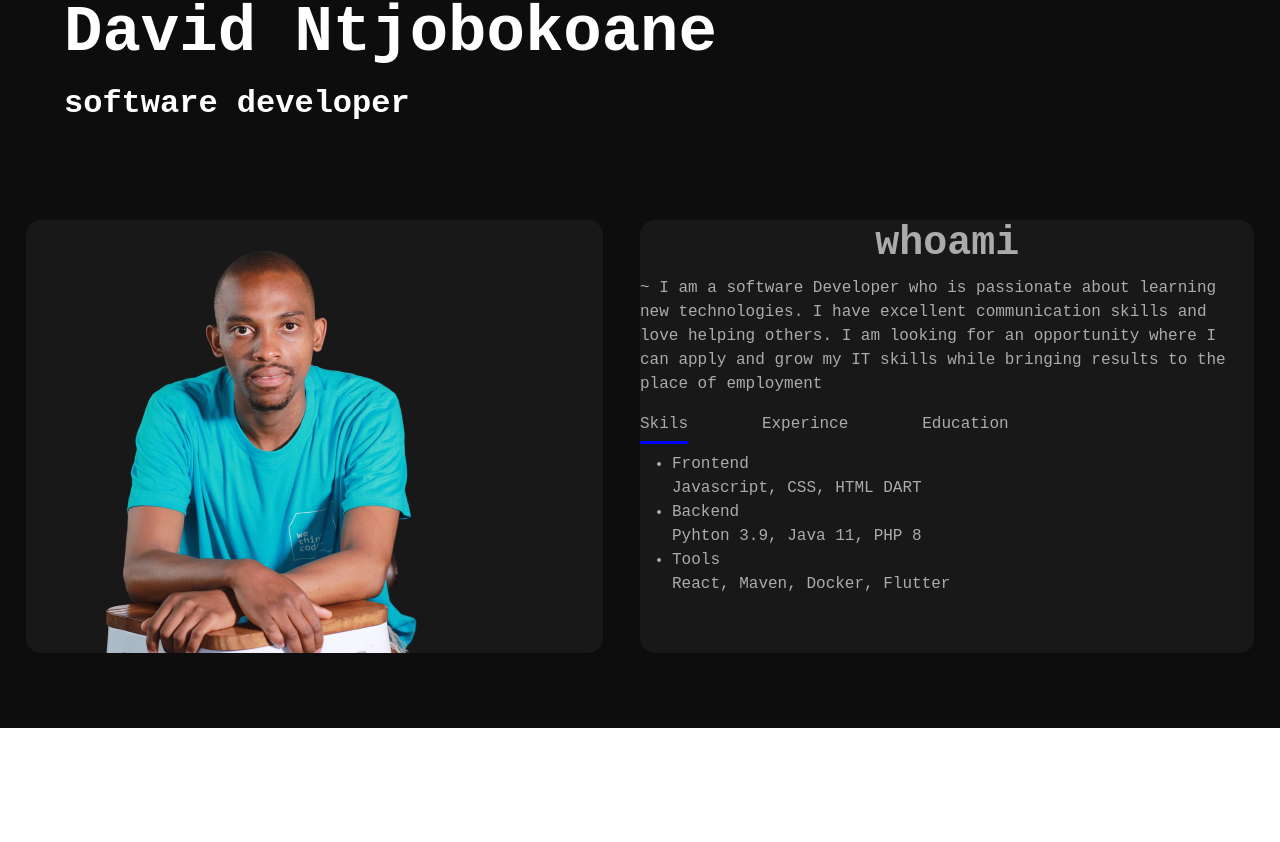
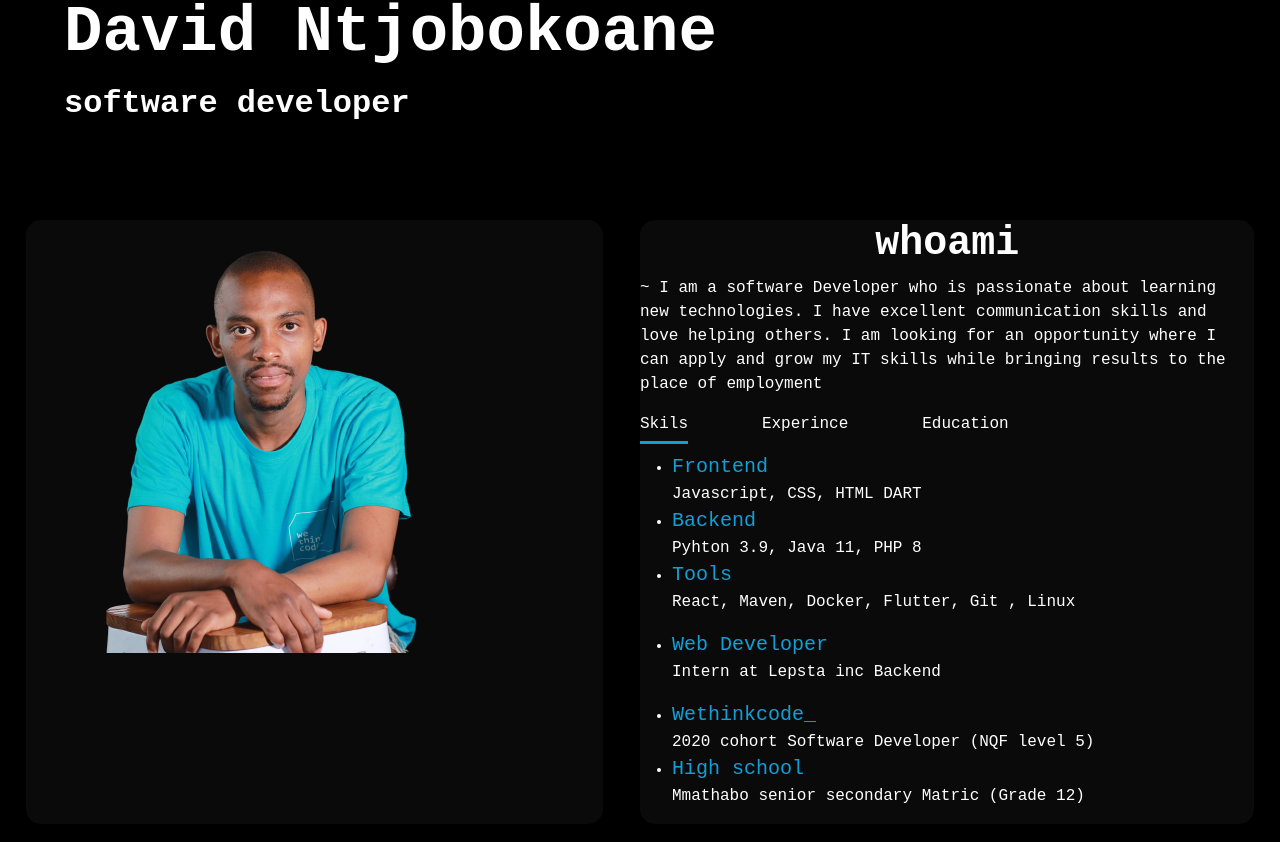
Before and after one commit to SEOKAMELA/Portfolio, a React (Create React App) app: page / in a window 1280 px wide. Shown: the part 374-1216 px from the top of the page. Before the commit the page ends 1102 px from the top, so only its background shows below. Built offline with nearby package versions, Linux system fonts and the light colour scheme; a web font is replaced by a local one.

Commit message:
screen two javascript functions

```diff
--- a/src/App.css
+++ b/src/App.css
@@ -46,7 +46,7 @@
 }
 
 .App-body {
-  background: rgb(14, 13, 13);
+  background: rgb(0, 0, 0);
   color: white;
   /* min-height: 100vh; */
 
--- a/src/views/screen_two/Screen_two.css
+++ b/src/views/screen_two/Screen_two.css
@@ -1,10 +1,8 @@
 #about-me {
     padding: 50px 0;
-    color: #ababab;
+    color: #ffffff;
 
 }
-
-
 
 .about-row {
     margin: 2%;
@@ -14,13 +12,14 @@
 }
 
 .pic-col {
-    background-color: rgb(24, 24, 24);
-    flex-basis: 30%;
+    background-color: rgb(10, 10, 10);
+    flex-basis: 40%;
 }
 
-.pic-col, .img {
+.pic-col, img {
+
     width: auto;
-    height: auto;
+    height: auto ;
     border-radius: 15px;
 
 }
@@ -28,14 +27,14 @@
 .about-col {
     flex-basis: 50%;
     border-radius: 15px;
-    background-color: rgb(24, 24, 24);
+    background-color: rgb(10, 10, 10);
 
 }
 
 .sub-titlle {
     text-align: center;
     font-weight: 800;
-    color: #ababab;
+    color: #ffffff;
 }
 
 .tab {
@@ -57,7 +56,7 @@
     content: "";
     width: 0;
     height: 3px;
-    background: blue;
+    background: rgb(18, 159, 214);
     position:absolute;
     right: 0;
     bottom: -8px;
@@ -67,3 +66,24 @@
 .tab-links.active-link::after{
     width: 100%;
 }
+
+
+.tab-contents .ul .li {
+    list-style: none;
+    margin: 10px 0;
+
+}
+
+.tab-contents ul li span {
+    color:  rgb(18, 159, 214);
+    font-size: 20px;
+}
+
+/* .tab-contents {
+    display: none;
+}
+
+.tab-contents.active-tab{
+     display: block;
+}
+ */
--- a/src/views/screen_two/Screen_two.jsx
+++ b/src/views/screen_two/Screen_two.jsx
@@ -3,6 +3,21 @@ import image from '../../assets/me.png'
 import './Screen_two.css'
 
 const ScreenTwo = () => {
+
+
+    // var tablinks = document.getElementsByClassName("tab-links")
+    // var tancontents = document.getElementsByClassName("tab-contents")
+
+    // function openTab(tabname) {
+
+    //     for (var tablink of tablinks) {
+    //         tablink.classList.remove("active-link")
+    //     }
+    //     for (var tancontent of tancontents) {
+    //         tancontent.classList.remove("active-tab")
+    //     }
+    // }
+
     return (
         <div id="about-me">
             <div class="about-row">
@@ -26,14 +41,14 @@ const ScreenTwo = () => {
                         <p className="tab-links active-link">
                             Skils
                         </p>
-                        <p className="tab-links">
+                        <p className="tab-links" >
                             Experince
                         </p>
-                        <p className="tab-links">
+                        <p className="tab-links" >
                             Education
                         </p>
                     </div>
-                    <div className="tab-contents">
+                    <div className="tab-contents active-tab">
                         <ul>
                             <li>
                                 <span>Frontend</span>
@@ -49,7 +64,32 @@ const ScreenTwo = () => {
                             <li>
                                 <span>Tools</span>
                                 <br />
-                                React, Maven, Docker, Flutter
+                                React, Maven, Docker, Flutter, Git , Linux
+                            </li>
+                        </ul>
+                    </div>
+                    <div className="tab-contents">
+                        <ul>
+                            <li>
+                                <span>Web Developer</span>
+                                <br />
+                                Intern at Lepsta inc
+                                Backend
+                            </li>
+                        </ul>
+                    </div><div className="tab-contents">
+                        <ul>
+                            <li>
+                                <span>Wethinkcode_</span>
+                                <br />
+                                2020 cohort
+                                Software Developer (NQF level 5)
+                            </li>
+                            <li>
+                                <span>High school</span>
+                                <br />
+                                Mmathabo senior secondary
+                                Matric (Grade 12)
                             </li>
                         </ul>
                     </div>
```
Also changed, not shown: src/views/screen_two/jjs.jsx (added, +128 -0 lines).
